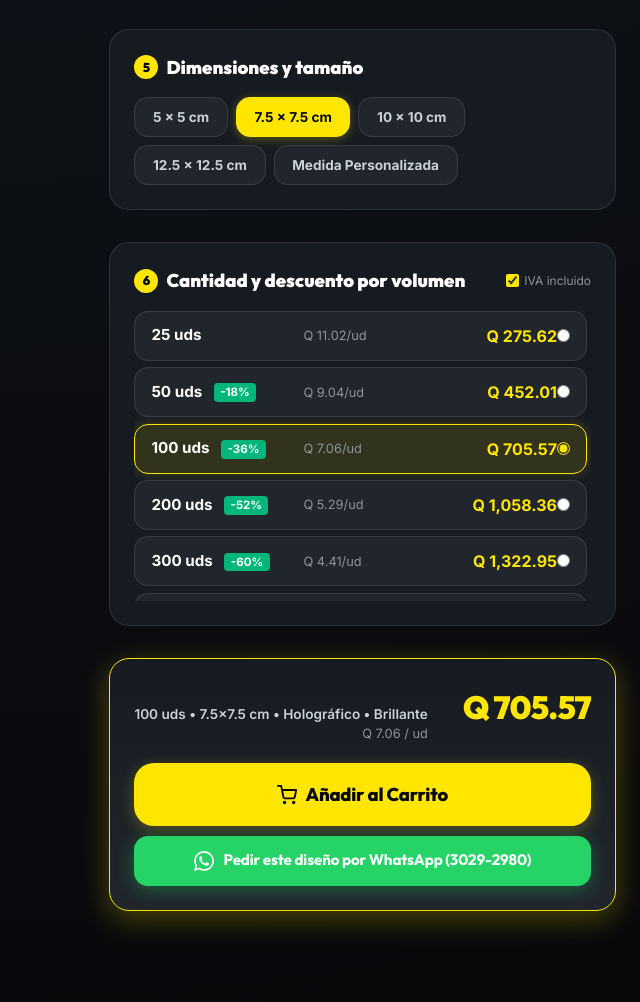
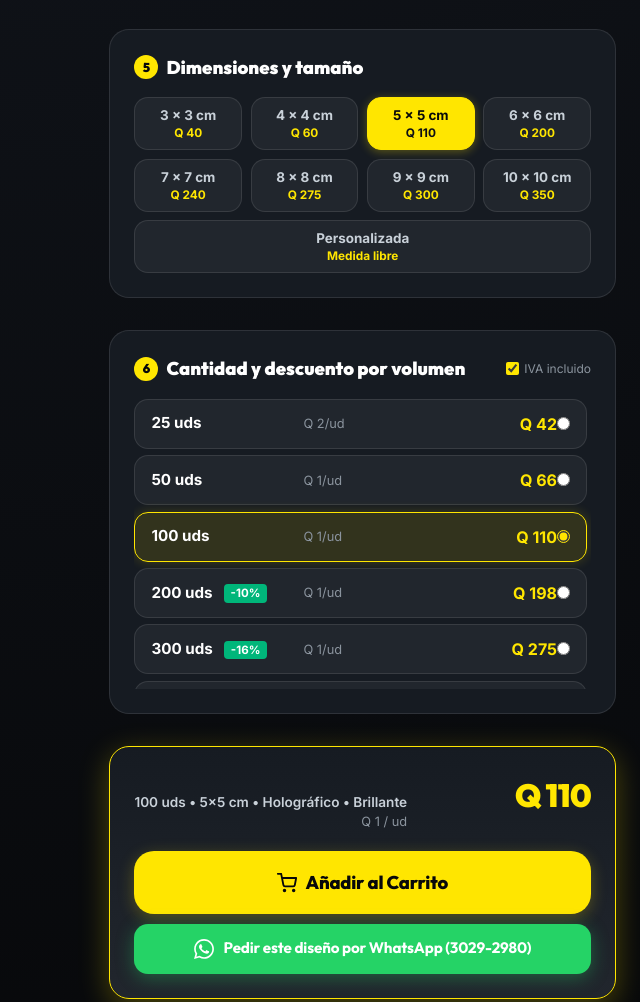
Before and after one commit to mosalsolutionsgt/mosal-stickers, a website built with Vite: page index.html in a window 1280 px wide. Shown: the part 2107-3109 px from the top of the page, without its empty margins (640-1280 px from the left). Built offline with nearby package versions, Linux system fonts and the light colour scheme.

Commit message:
feat: integrate official Mosal pricing table (3x3 to 10x10) and adapt special material shaders to image contour

```diff
--- a/index.html
+++ b/index.html
@@ -417,12 +417,43 @@
               <span>Dimensiones y tamaño</span>
             </div>
           </div>
-          <div class="pill-selector-row">
-            <button class="pill-option-btn size-pill" data-w="5" data-h="5">5 x 5 cm</button>
-            <button class="pill-option-btn size-pill active" data-w="7.5" data-h="7.5">7.5 x 7.5 cm</button>
-            <button class="pill-option-btn size-pill" data-w="10" data-h="10">10 x 10 cm</button>
-            <button class="pill-option-btn size-pill" data-w="12.5" data-h="12.5">12.5 x 12.5 cm</button>
-            <button class="pill-option-btn size-pill" data-custom="true">Medida Personalizada</button>
+          <div class="size-pills-grid">
+            <button class="pill-option-btn size-pill" data-w="3" data-h="3">
+              <span class="size-pill-dim">3 × 3 cm</span>
+              <span class="size-pill-price">Q 40</span>
+            </button>
+            <button class="pill-option-btn size-pill" data-w="4" data-h="4">
+              <span class="size-pill-dim">4 × 4 cm</span>
+              <span class="size-pill-price">Q 60</span>
+            </button>
+            <button class="pill-option-btn size-pill active" data-w="5" data-h="5">
+              <span class="size-pill-dim">5 × 5 cm</span>
+              <span class="size-pill-price">Q 110</span>
+            </button>
+            <button class="pill-option-btn size-pill" data-w="6" data-h="6">
+              <span class="size-pill-dim">6 × 6 cm</span>
+              <span class="size-pill-price">Q 200</span>
+            </button>
+            <button class="pill-option-btn size-pill" data-w="7" data-h="7">
+              <span class="size-pill-dim">7 × 7 cm</span>
+              <span class="size-pill-price">Q 240</span>
+            </button>
+            <button class="pill-option-btn size-pill" data-w="8" data-h="8">
+              <span class="size-pill-dim">8 × 8 cm</span>
+              <span class="size-pill-price">Q 275</span>
+            </button>
+            <button class="pill-option-btn size-pill" data-w="9" data-h="9">
+              <span class="size-pill-dim">9 × 9 cm</span>
+              <span class="size-pill-price">Q 300</span>
+            </button>
+            <button class="pill-option-btn size-pill" data-w="10" data-h="10">
+              <span class="size-pill-dim">10 × 10 cm</span>
+              <span class="size-pill-price">Q 350</span>
+            </button>
+            <button class="pill-option-btn size-pill size-pill-custom" data-custom="true">
+              <span class="size-pill-dim">Personalizada</span>
+              <span class="size-pill-price">Medida libre</span>
+            </button>
           </div>
 
           <!-- Custom Slider Box -->
--- a/src/js/customizer.js
+++ b/src/js/customizer.js
@@ -310,6 +310,7 @@ export function initCustomizer() {
     }
 
     // Update container classes for shaders & materials
+    const maskVal = `url("${s.imageSrc}")`;
     stickerContainers.forEach(container => {
       // Remove all material-* classes
       container.className = 'sticker-container';
@@ -317,12 +318,13 @@ export function initCustomizer() {
       container.classList.add(`finish-${s.finish}`);
       container.classList.add(`shape-${s.shape}`);
       if (s.shape === 'die-cut') container.classList.add('has-diecut');
+      container.style.setProperty('--sticker-mask-url', maskVal);
     });
 
-    // Dynamic Visual Dimension Scaling (Studio Stage & Mockups)
-    const baseCm = 7.5;
-    const scaleX = Math.min(1.65, Math.max(0.48, s.widthCm / baseCm));
-    const scaleY = Math.min(1.65, Math.max(0.48, s.heightCm / baseCm));
+    // Dynamic Visual Dimension Scaling (Studio Stage & Mockups, 5x5 cm baseline)
+    const baseCm = 5.0;
+    const scaleX = Math.min(1.65, Math.max(0.55, s.widthCm / baseCm));
+    const scaleY = Math.min(1.65, Math.max(0.55, s.heightCm / baseCm));
     const stageCanvas = document.getElementById('stageCanvas');
     if (stageCanvas) {
       stageCanvas.style.setProperty('--size-scale-x', scaleX);
--- a/src/js/pricing.js
+++ b/src/js/pricing.js
@@ -1,120 +1,148 @@
 /* ==========================================================================
-   MOSAL STICKERS - DYNAMIC PRICING ENGINE & VOLUME MATRIX
+   MOSAL STICKERS - OFFICIAL PRICING ENGINE & VOLUME MATRIX
+   Precios oficiales Mosal Solutions Guatemala
    ========================================================================== */
 
 import { store } from './state.js';
 
-// Material Price Multipliers
+// Precios oficiales base en Quetzales para paquete estándar de 100 unidades
+export const OFFICIAL_PRICES_GTQ = {
+  3: 40,
+  4: 60,
+  5: 110,
+  6: 200,
+  7: 240,
+  8: 275,
+  9: 300,
+  10: 350,
+};
+
+// Material Multipliers (Vinilo blanco base 1.0, acabados especiales)
 const MATERIAL_MULTIPLIERS = {
   classic: 1.0,
-  holographic: 1.22,
-  transparent: 1.12,
-  glitter: 1.28,
-  metallic: 1.24,
+  holographic: 1.0, // Los precios base aplican directamente a acabados
+  transparent: 1.0,
+  glitter: 1.0,
+  metallic: 1.0,
 };
 
 // Finish Multipliers
 const FINISH_MULTIPLIERS = {
   glossy: 1.0,
-  matte: 1.05,
+  matte: 1.0,
 };
 
-// Shape Multipliers
-const SHAPE_MULTIPLIERS = {
-  'die-cut': 1.05,
-  'kiss-cut': 1.0,
-  'circle': 0.95,
-  'square': 0.95,
-  'rounded': 0.98,
-};
-
-// Standard Bulk Quantity Tiers with Volume Discounts
+// Standard Bulk Quantity Tiers with Volume Discounts (100 uds = precio oficial)
 export const QUANTITY_TIERS = [
-  { qty: 25, discountPercent: 0 },
-  { qty: 50, discountPercent: 18 },
-  { qty: 100, discountPercent: 36 },
-  { qty: 200, discountPercent: 52 },
-  { qty: 300, discountPercent: 60 },
-  { qty: 500, discountPercent: 68 },
-  { qty: 1000, discountPercent: 76 },
-  { qty: 2500, discountPercent: 82 },
+  { qty: 25, multiplier: 0.38, discountPercent: 0 },
+  { qty: 50, multiplier: 0.60, discountPercent: 0 },
+  { qty: 100, multiplier: 1.00, discountPercent: 0 },
+  { qty: 200, multiplier: 1.80, discountPercent: 10 },
+  { qty: 300, multiplier: 2.50, discountPercent: 16 },
+  { qty: 500, multiplier: 3.80, discountPercent: 24 },
+  { qty: 1000, multiplier: 6.80, discountPercent: 32 },
 ];
 
 /**
- * Calculates pricing details for a given sticker configuration
+ * Retorna el precio base oficial en GTQ para 100 unidades según las dimensiones
+ */
+export function getBasePriceForSize(widthCm, heightCm) {
+  const w = parseFloat(widthCm) || 5;
+  const h = parseFloat(heightCm) || 5;
+
+  // Si coincide con una medida oficial cuadrada:
+  if (Math.abs(w - h) < 0.05) {
+    const roundDim = Math.round(w);
+    if (OFFICIAL_PRICES_GTQ[roundDim]) {
+      return OFFICIAL_PRICES_GTQ[roundDim];
+    }
+  }
+
+  // Para medidas personalizadas, interpolar por área en cm²:
+  const area = w * h;
+  const benchmarks = [
+    { area: 9, price: 40 },
+    { area: 16, price: 60 },
+    { area: 25, price: 110 },
+    { area: 36, price: 200 },
+    { area: 49, price: 240 },
+    { area: 64, price: 275 },
+    { area: 81, price: 300 },
+    { area: 100, price: 350 },
+  ];
+
+  if (area <= 9) {
+    return Math.max(25, Math.round((area / 9) * 40));
+  }
+  if (area >= 100) {
+    return Math.round(350 + (area - 100) * 3.5);
+  }
+
+  for (let i = 0; i < benchmarks.length - 1; i++) {
+    const b1 = benchmarks[i];
+    const b2 = benchmarks[i + 1];
+    if (area >= b1.area && area <= b2.area) {
+      const t = (area - b1.area) / (b2.area - b1.area);
+      return Math.round(b1.price + t * (b2.price - b1.price));
+    }
+  }
+
+  return 110;
+}
+
+/**
+ * Calcula precios para cualquier configuración
  */
 export function calculateStickerPricing(sticker, customQuantity = null) {
   const qty = customQuantity || sticker.quantity || 100;
-  const width = sticker.widthCm || 7.5;
-  const height = sticker.heightCm || 7.5;
+  const width = sticker.widthCm || 5;
+  const height = sticker.heightCm || 5;
 
-  // Area in square cm
-  const areaCm2 = width * height;
-
-  // Base raw cost per sticker before discounts (approx 0.015€ per cm2 for low volume)
-  const baseCostPerCm2 = 0.0125;
-  const baseUnitCost = Math.max(0.75, areaCm2 * baseCostPerCm2);
-
-  // Multipliers
+  const base100PriceGtq = getBasePriceForSize(width, height);
   const matMult = MATERIAL_MULTIPLIERS[sticker.material] || 1.0;
   const finishMult = FINISH_MULTIPLIERS[sticker.finish] || 1.0;
-  const shapeMult = SHAPE_MULTIPLIERS[sticker.shape] || 1.0;
 
-  // Single unit benchmark price
-  const fullUnitPrice = baseUnitCost * matMult * finishMult * shapeMult * 1.35;
-
-  // Find tier discount (interpolate if custom quantity)
+  // Factor de escala por cantidad (100 uds = 1.0)
+  let qtyFactor = 1.0;
   let discountPercent = 0;
-  for (let i = 0; i < QUANTITY_TIERS.length; i++) {
-    if (qty >= QUANTITY_TIERS[i].qty) {
-      discountPercent = QUANTITY_TIERS[i].discountPercent;
-    }
+  const exactTier = QUANTITY_TIERS.find(t => t.qty === qty);
+  if (exactTier) {
+    qtyFactor = exactTier.multiplier;
+    discountPercent = exactTier.discountPercent;
+  } else {
+    qtyFactor = (qty / 100) * (qty > 100 ? 0.88 : 1.15);
   }
 
-  // Calculate unit price and total in EUR
-  const discountedUnitPrice = fullUnitPrice * (1 - discountPercent / 100);
-  let totalEur = discountedUnitPrice * qty;
-
-  // Minimum order floor
-  if (totalEur < 19.0) {
-    totalEur = 19.0;
-  }
+  const finalTotalGtq = Math.round(base100PriceGtq * qtyFactor * matMult * finishMult);
+  const unitPriceGtq = finalTotalGtq / qty;
 
   const state = store.getState();
-  const rate = state.exchangeRates[state.currency] || 1.0;
-  const vatRate = state.includeVat ? 1.0 : 0.8264; // Remove 21% VAT if toggle is off
+  const currency = state.currency || 'GTQ';
+  let currencyRate = 1.0;
+  if (currency === 'USD') currencyRate = 1 / 7.8;
+  if (currency === 'EUR') currencyRate = 1 / 8.5;
 
-  const finalTotal = totalEur * rate * vatRate;
-  const finalUnitPrice = finalTotal / qty;
+  const finalTotal = currency === 'GTQ' ? finalTotalGtq : parseFloat((finalTotalGtq * currencyRate).toFixed(2));
+  const unitPrice = currency === 'GTQ' ? parseFloat(unitPriceGtq.toFixed(2)) : parseFloat((unitPriceGtq * currencyRate).toFixed(3));
 
   return {
     quantity: qty,
+    base100PriceGtq,
     discountPercent,
-    unitPrice: finalUnitPrice,
+    unitPrice,
     totalPrice: finalTotal,
-    currency: state.currency,
-    symbol: state.currencySymbols[state.currency] || 'Q',
+    currency,
+    symbol: state.currencySymbols[currency] || 'Q',
   };
 }
 
-/**
- * Formats monetary amounts
- */
 export function formatPrice(amount, currency = null) {
   const state = store.getState();
-  const curr = currency || state.currency;
+  const curr = currency || state.currency || 'GTQ';
   const symbol = state.currencySymbols[curr] || 'Q';
 
-  const formatted = amount.toLocaleString('es-GT', {
-    minimumFractionDigits: 2,
-    maximumFractionDigits: 2,
-  });
-
   if (curr === 'GTQ') {
-    return `Q ${formatted}`;
-  } else if (curr === 'USD') {
-    return `$${formatted}`;
-  } else {
-    return `${formatted} €`;
+    return `${symbol} ${Math.round(amount).toLocaleString('es-GT')}`;
   }
+  return `${symbol} ${Number(amount).toFixed(2)}`;
 }
--- a/src/js/state.js
+++ b/src/js/state.js
@@ -13,8 +13,8 @@ class StateStore {
         shape: 'die-cut', // 'die-cut', 'circle', 'square', 'rounded'
         material: 'holographic', // 'classic', 'holographic', 'transparent', 'glitter', 'metallic'
         finish: 'glossy', // 'glossy', 'matte'
-        widthCm: 7.5,
-        heightCm: 7.5,
+        widthCm: 5,
+        heightCm: 5,
         isCustomSize: false,
         quantity: 100,
         surface: 'studio', // 'studio', 'laptop', 'yeti', 'iphone'
@@ -24,7 +24,7 @@ class StateStore {
       // Currency & Locale
       currency: 'GTQ', // 'GTQ' | 'USD' | 'EUR'
       currencySymbols: { GTQ: 'Q', USD: '$', EUR: '€' },
-      exchangeRates: { GTQ: 8.5, USD: 1.08, EUR: 1.0 },
+      exchangeRates: { GTQ: 1.0, USD: 0.128, EUR: 0.118 },
       includeVat: true,
 
       // Shopping Cart
@@ -36,10 +36,10 @@ class StateStore {
           shape: 'die-cut',
           material: 'holographic',
           finish: 'glossy',
-          sizeText: '7.5 x 7.5 cm',
+          sizeText: '5 x 5 cm',
           quantity: 100,
-          unitPrice: 3.83,
-          totalPrice: 382.50,
+          unitPrice: 1.10,
+          totalPrice: 110.00,
         }
       ],
       isCartOpen: false,
--- a/src/styles/editor.css
+++ b/src/styles/editor.css
@@ -350,15 +350,80 @@
 
 /* ==========================================================================
    MATERIAL SHADERS (Holographic, Glitter, Metallic, Clear)
+   Adapts cleanly to each sticker contour (no square artifacts)
    ========================================================================== */
 .sticker-material-shader {
   position: absolute;
-  inset: 0;
+  top: 50%;
+  left: 50%;
+  transform: translate(-50%, -50%);
+  width: 270px;
+  height: 270px;
   z-index: 3;
   pointer-events: none;
-  border-radius: inherit;
   opacity: 0;
   transition: opacity var(--transition-normal);
+}
+
+/* Holographic Specular Glare */
+.sticker-material-glare {
+  position: absolute;
+  top: 50%;
+  left: 50%;
+  transform: translate(-50%, -50%);
+  width: 270px;
+  height: 270px;
+  z-index: 4;
+  pointer-events: none;
+  opacity: 0;
+  background: radial-gradient(
+    circle at var(--mouse-x, 50%) var(--mouse-y, 50%),
+    rgba(255, 255, 255, 0.7) 0%,
+    rgba(255, 255, 255, 0) 55%
+  );
+  mix-blend-mode: overlay;
+  transition: opacity var(--transition-fast);
+}
+
+/* For die-cut stickers: mask holographic, glitter & metallic shaders to the exact image alpha contour */
+.shape-die-cut .sticker-material-shader,
+.shape-die-cut .sticker-material-glare {
+  -webkit-mask-image: var(--sticker-mask-url);
+  mask-image: var(--sticker-mask-url);
+  -webkit-mask-size: contain;
+  mask-size: contain;
+  -webkit-mask-repeat: no-repeat;
+  mask-repeat: no-repeat;
+  -webkit-mask-position: center;
+  mask-position: center;
+}
+
+/* For geometric shapes: match shape cards */
+.shape-circle .sticker-material-shader,
+.shape-circle .sticker-material-glare {
+  width: 290px;
+  height: 290px;
+  border-radius: 50%;
+  -webkit-mask-image: none;
+  mask-image: none;
+}
+
+.shape-square .sticker-material-shader,
+.shape-square .sticker-material-glare {
+  width: 290px;
+  height: 290px;
+  border-radius: 6px;
+  -webkit-mask-image: none;
+  mask-image: none;
+}
+
+.shape-rounded .sticker-material-shader,
+.shape-rounded .sticker-material-glare {
+  width: 290px;
+  height: 290px;
+  border-radius: 34px;
+  -webkit-mask-image: none;
+  mask-image: none;
 }
 
 /* Holographic Shimmer */
@@ -378,22 +443,6 @@
   background-position: var(--glare-x, 50%) var(--glare-y, 50%);
   mix-blend-mode: color-dodge;
   filter: contrast(130%) brightness(110%);
-}
-
-/* Holographic Specular Glare */
-.sticker-material-glare {
-  position: absolute;
-  inset: 0;
-  z-index: 4;
-  pointer-events: none;
-  opacity: 0;
-  background: radial-gradient(
-    circle at var(--mouse-x, 50%) var(--mouse-y, 50%),
-    rgba(255, 255, 255, 0.7) 0%,
-    rgba(255, 255, 255, 0) 55%
-  );
-  mix-blend-mode: overlay;
-  transition: opacity var(--transition-fast);
 }
 
 .material-holographic .sticker-material-glare,
@@ -798,6 +847,59 @@
   gap: 0.5rem;
 }
 
+/* Official Size Pills Grid (8 sizes + Custom) */
+.size-pills-grid {
+  display: grid;
+  grid-template-columns: repeat(4, 1fr);
+  gap: 0.55rem;
+}
+
+@media (max-width: 680px) {
+  .size-pills-grid {
+    grid-template-columns: repeat(2, 1fr);
+  }
+}
+
+.size-pill {
+  display: flex;
+  flex-direction: column;
+  align-items: center;
+  justify-content: center;
+  padding: 0.55rem 0.4rem;
+  border-radius: var(--radius-md);
+  text-align: center;
+  cursor: pointer;
+}
+
+.size-pill-dim {
+  font-weight: 800;
+  font-size: 0.84rem;
+  line-height: 1.2;
+}
+
+.size-pill-price {
+  font-size: 0.74rem;
+  color: var(--color-brand-yellow);
+  font-weight: 800;
+  margin-top: 0.18rem;
+  line-height: 1.2;
+  transition: color var(--transition-fast);
+}
+
+.size-pill.active .size-pill-price {
+  color: #0d1015;
+}
+
+.size-pill-custom {
+  grid-column: span 4;
+}
+
+@media (max-width: 680px) {
+  .size-pill-custom {
+    grid-column: span 2;
+  }
+}
+
 .pill-option-btn {
   padding: 0.55rem 1.1rem;
   border: 1px solid var(--border-subtle);
```
Also changed, not shown: src/js/main.js (+8 -1 lines).
